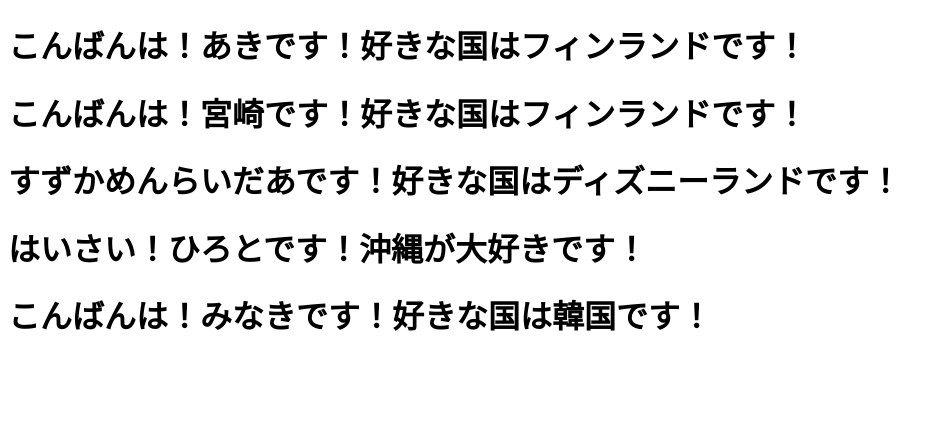
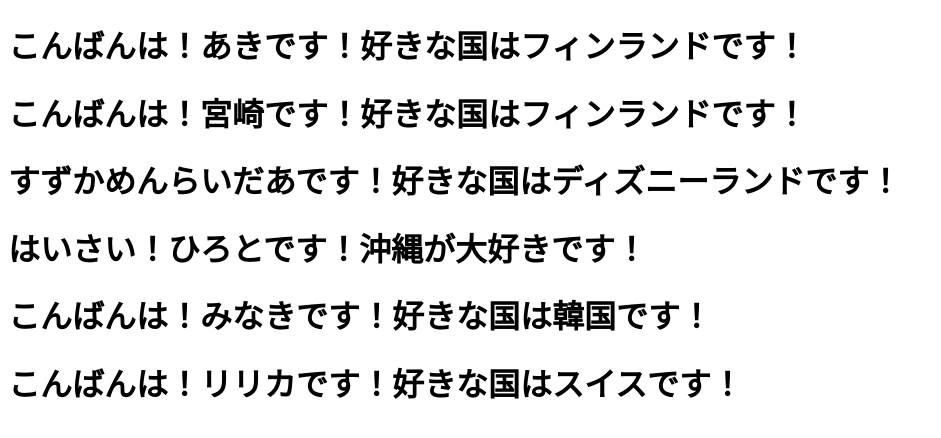
Before and after one commit to Aki-Miyazaki/koza_yoru, a plain HTML site: page index.html in a window 1280 px wide. Shown: the whole page, without its empty margins (0-941 px from the left). Drawn offline with Linux system fonts and the light colour scheme.

Commit message:
リリカ：共同開発の練習

```diff
--- a/index.html
+++ b/index.html
@@ -18,5 +18,6 @@
     <h1>すずかめんらいだあです！好きな国はディズニーランドです！</h1>
     <h1>はいさい！ひろとです！沖縄が大好きです！</h1>
     <h1>こんばんは！みなきです！好きな国は韓国です！</h1>
+    <h1>こんばんは！リリカです！好きな国はスイスです！</h1>
 </body>
 </html>
```
